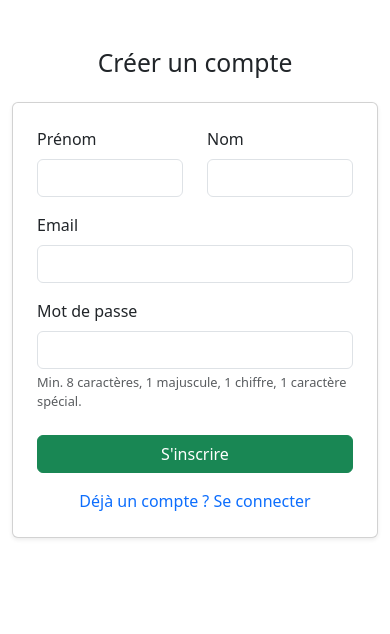
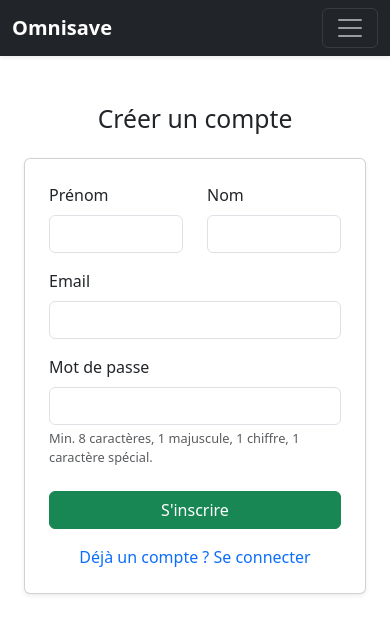
Before and after one commit to anthonymulapro-tech/Omnisave, a React (Vite) app in the folder frontend/: page /register in a window 390 px wide. Shown: the top 634 px of the page. Built offline with nearby package versions, Linux system fonts and the light colour scheme.

Commit message:
feat(nav): add responsive Navbar and update global routing

```diff
--- a/frontend/src/App.jsx
+++ b/frontend/src/App.jsx
@@ -1,25 +1,35 @@
 import { BrowserRouter as Router, Routes, Route, Navigate } from 'react-router-dom';
+import Navbar from './components/Navbar';
 import LoginForm from './components/LoginForm';
 import RegisterForm from './components/RegisterForm';
 import Analyzer from './components/Analyzer';
+// import Dashboard from './components/Dashboard'; //
 
 
 function App() {
   return (
     <Router>
-      <Routes>
-        {/* Homepage */}
-        <Route path="/" element={<Analyzer />} />
+      {/* The Navbar is placed inside the Router but outside the Routes,
+          so it renders on every single page! */}
+      <Navbar />
 
-        {/* URL /login */}
-        <Route path="/login" element={<LoginForm />} />
+      {/* Main content wrapper with margin for spacing */}
+      <div className="container mt-4">
+        <Routes>
+          {/* Homepage (Analyzer) */}
+          <Route path="/" element={<Analyzer />} />
 
-        {/* URL /login */}
-        <Route path="/register" element={<RegisterForm />} />
+          {/* Authentication */}
+          <Route path="/login" element={<LoginForm />} />
+          <Route path="/register" element={<RegisterForm />} />
 
-        {/* Return Homepage */}
-        <Route path="*" element={<Navigate to="/" />} />
-      </Routes>
+          {/* Dashboard (Placeholder for now) */}
+          {/* <Route path="/dashboard" element={<Dashboard />} /> */}
+
+          {/* Fallback route: Return to Homepage if URL is unknown */}
+          <Route path="*" element={<Navigate to="/" />} />
+        </Routes>
+      </div>
     </Router>
   );
 }
--- /dev/null
+++ b/frontend/src/components/Navbar.jsx
@@ -0,0 +1,81 @@
+import { Link, useNavigate } from 'react-router-dom';
+
+/**
+ * Navbar component providing main navigation for the application.
+ * Conditionally renders links based on user authentication status.
+ *
+ * @component
+ * @returns {JSX.Element} The Bootstrap navigation bar.
+ */
+function Navbar() {
+    const navigate = useNavigate();
+
+    // Check if the user is authenticated by looking for the JWT in local storage
+    const isAuthenticated = !!localStorage.getItem('token');
+
+    /**
+     * Handles the logout process by clearing the token and redirecting to login.
+     */
+    const handleLogout = () => {
+        localStorage.removeItem('token');
+        navigate('/login');
+    };
+
+    return (
+        <nav className="navbar navbar-expand-lg navbar-dark bg-dark shadow-sm">
+            <div className="container">
+                {/* Brand Logo / Name */}
+                <Link className="navbar-brand fw-bold" to="/">
+                    Omnisave
+                </Link>
+
+                {/* Mobile Toggle Button */}
+                <button
+                    className="navbar-toggler"
+                    type="button"
+                    data-bs-toggle="collapse"
+                    data-bs-target="#navbarNav"
+                    aria-controls="navbarNav"
+                    aria-expanded="false"
+                    aria-label="Toggle navigation"
+                >
+                    <span className="navbar-toggler-icon"></span>
+                </button>
+
+                {/* Navigation Links */}
+                <div className="collapse navbar-collapse" id="navbarNav">
+                    <ul className="navbar-nav ms-auto">
+                        {isAuthenticated ? (
+                            // Links visible ONLY to logged-in users
+                            <>
+                                <li className="nav-item">
+                                    <Link className="nav-link" to="/dashboard">Mes Liens</Link>
+                                </li>
+                                <li className="nav-item">
+                                    <Link className="nav-link" to="/">Ajouter un lien</Link>
+                                </li>
+                                <li className="nav-item ms-lg-3">
+                                    <button onClick={handleLogout} className="btn btn-outline-danger btn-sm mt-1">
+                                        Se déconnecter
+                                    </button>
+                                </li>
+                            </>
+                        ) : (
+                            // Links visible ONLY to guests (not logged in)
+                            <>
+                                <li className="nav-item">
+                                    <Link className="nav-link" to="/login">Connexion</Link>
+                                </li>
+                                <li className="nav-item">
+                                    <Link className="nav-link" to="/register">Inscription</Link>
+                                </li>
+                            </>
+                        )}
+                    </ul>
+                </div>
+            </div>
+        </nav>
+    );
+}
+
+export default Navbar;
```
